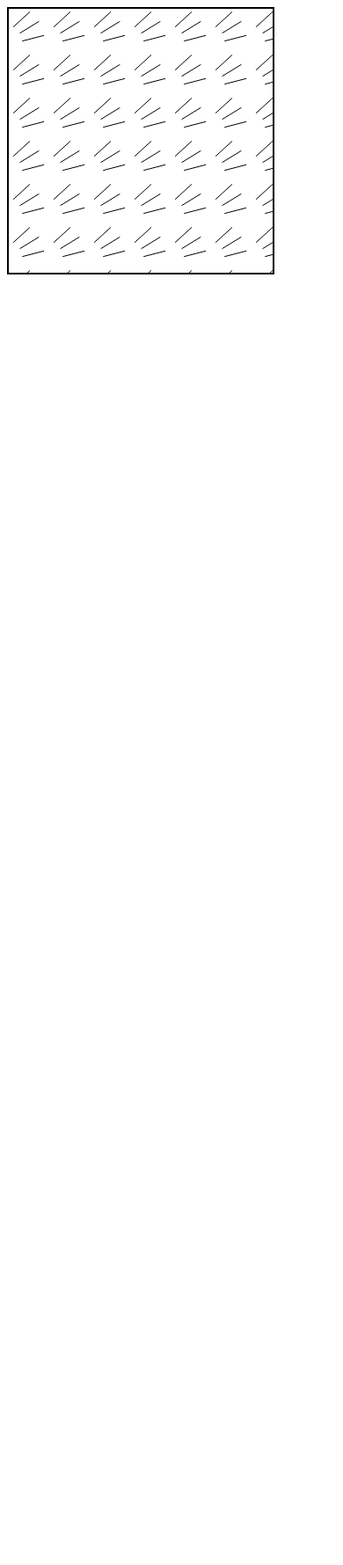
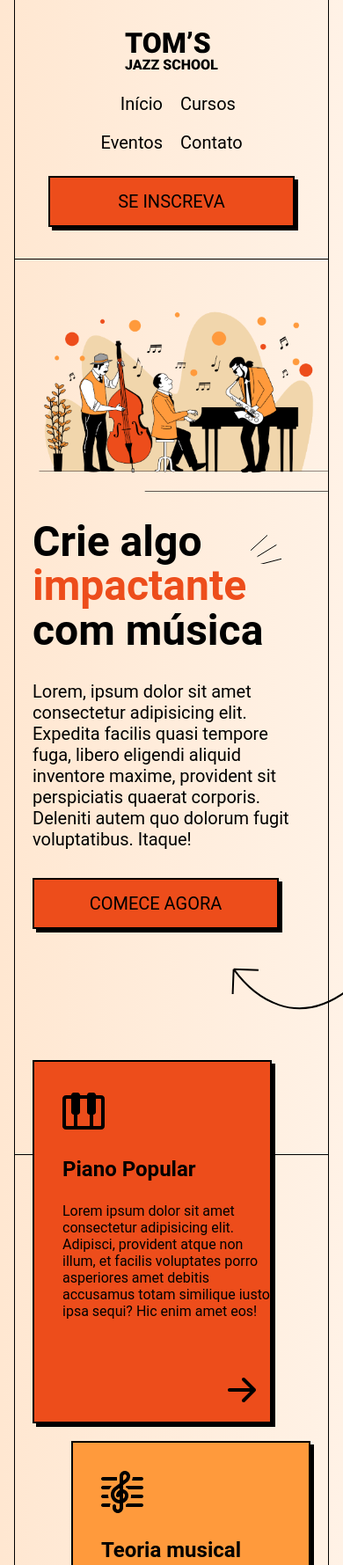
Before and after one commit to danielcoutodev/Lading_page_exemplo, a plain HTML site: page index.html in a window 390 px wide. Shown: the top 1779 px of the page at 88% size. Before the commit the page ends 844 px from the top, so only its background shows below. Drawn offline with Linux system fonts and the light colour scheme.

Commit message:
Site Mobile complet

```diff
--- a/index.html
+++ b/index.html
@@ -1,22 +1,87 @@
 <!DOCTYPE html>
-<html lang="en">
+<html lang="pt-br">
 <head>
     <meta charset="UTF-8">
     <meta http-equiv="X-UA-Compatible" content="IE=edge">
     <meta name="viewport" content="width=device-width, initial-scale=1.0">
-    <title>Document</title>
-    <style>
-        div{
-            border: 2px solid black;
-            width: 300px;
-            height: 300px;
-            background-image: url(imagens/drive-download-20230318T204225Z-001/three-dashes.svg);
-        }
-    </style>
+    <title>Tom's Jazz School</title>
+    <link rel="stylesheet" href="style.css">
+    <link rel="stylesheet" href="media.css">
+
 </head>
 <body >
-    <div>
+    <header>
+        <div>
+            <img src="imagens/drive-download-20230318T204225Z-001/logo.svg" alt="Tom's Jazz School">
+        <nav class="mt-1 mx-auto">
+            <a href="#">Início</a>
+            <a href="#">Cursos</a>
+            <a href="#">Eventos</a>
+            <a href="#">Contato</a>
+        </nav>
+        <a href="#" class="button mt-1 mb-1 mx-auto">Se inscreva</a>
+        </div>
 
-    </div>
+    </header>
+    <main>
+        <section class="hero-section">
+            <img src="imagens/drive-download-20230318T204225Z-001/hero-img.png" alt="Jazz band">
+            <div>
+                <h1 class="mt-2">Crie algo<span class="text-primary decoration"> impactante </span>com música</h1>
+                <p class="mt-2 mb-2">Lorem, ipsum dolor sit amet consectetur adipisicing elit. Expedita facilis quasi tempore fuga, libero eligendi aliquid inventore maxime, provident sit perspiciatis quaerat corporis. Deleniti autem quo dolorum fugit voluptatibus. Itaque!</p>
+                <a href="#" class="button">Comece agora</a>
+            </div>
+        </section>
+        <section class="courses-section">
+            <div class="cards">
+                <article class="card">
+                    <img src="imagens/drive-download-20230318T204225Z-001/piano.png" alt="Piano">
+                    <strong>Piano Popular</strong>
+                    <p>Lorem ipsum dolor sit amet consectetur adipisicing elit. Adipisci, provident atque non illum, et facilis voluptates porro asperiores amet debitis accusamus totam similique iusto ipsa sequi? Hic enim amet eos!</p>
+                    <a href="#"><img src="imagens/drive-download-20230318T204225Z-001/arrow-right.svg" alt="ir para página do curso"></a>
+                </article>
+                <article class="card">
+                    <img src="imagens/drive-download-20230318T204225Z-001/clef.png" alt="Clave de sol">
+                    <strong>Teoria musical</strong>
+                    <p>Lorem ipsum dolor sit amet consectetur adipisicing elit. Adipisci, provident atque non illum, et facilis voluptates porro asperiores amet debitis accusamus totam similique iusto ipsa sequi? Hic enim amet eos!</p>
+                    <a href="#"><img src="imagens/drive-download-20230318T204225Z-001/arrow-right.svg" alt="ir para página do curso"></a>
+                </article>
+                <article class="card">
+                    <img src="imagens/drive-download-20230318T204225Z-001/sax.png" alt="Saxofone">
+                    <strong>Sax alto</strong>
+                    <p>Lorem ipsum dolor sit amet consectetur adipisicing elit. Adipisci, provident atque non illum, et facilis voluptates porro asperiores amet debitis accusamus totam similique iusto ipsa sequi? Hic enim amet eos!</p>
+                    <a href="#"><img src="imagens/drive-download-20230318T204225Z-001/arrow-right.svg" alt="ir para página do curso"></a>
+                </article>
+                <article class="card">
+                    <img src="imagens/drive-download-20230318T204225Z-001/drums.png" alt="Bateria">
+                    <strong>Bateria</strong>
+                    <p>Lorem ipsum dolor sit amet consectetur adipisicing elit. Adipisci, provident atque non illum, et facilis voluptates porro asperiores amet debitis accusamus totam similique iusto ipsa sequi? Hic enim amet eos!</p>
+                    <a href="#"><img src="imagens/drive-download-20230318T204225Z-001/arrow-right.svg" alt="ir para página do curso"></a>
+                </article>
+            </div>
+
+            <h2 class="text-center">E <span class="text-primary">vários</span> outros</h2>
+            <a href="#" class="button mt-2 mx-auto">Conhecer cursos</a>
+        </section>
+    </main>
+
+    <footer>
+        <div>
+            <img src="imagens/drive-download-20230318T204225Z-001/logo.svg" alt="Tom's Jazz School" class="mt-1">
+            <p class="mb-2">Lorem ipsum dolor sit, amet consectetur adipisicing elit. Suscipit doloremque ea quibusdam minima fuga sint illum nisi, repellendus architecto praesentium quidem veniam a ducimus eos aperiam perspiciatis velit, magnam asperiores.</p>
+        </div>
+        <nav>
+            <a href="#">Início</a>
+            <a href="#">Cursos</a>
+            <a href="#">Eventos</a>
+            <a href="#">Contato</a>
+        </nav>
+        <form action="#" class="newsletter-form">
+            <label for="email" class="mt-1 mb-1">Receba materiais gratuitos no seu email</label>
+            <input type="email" name="email" id="email" placeholder="Digite seu e-mail" class="mb-1">
+            <button class="button mb-2">Quero receber</button>
+        </form>
+
+    </footer>
 </body>
 </html>
--- /dev/null
+++ b/media.css
@@ -0,0 +1,26 @@
+@charset "UTF-8";
+
+@media screen and (min-width: 40em) {
+    header nav{
+        display: block;
+        text-align: center;
+    }
+
+    .cards{
+        flex-direction: row;
+        flex-wrap: wrap;
+        justify-content: center;
+    }
+
+    .card:nth-child(2n){
+        margin-top: 1em;
+    }
+}
+
+@media screen and (min-width: 48em){
+    header div{
+        display: flex;
+        align-items: center;
+        justify-content: space-between;
+    }
+}
--- /dev/null
+++ b/style.css
@@ -0,0 +1,205 @@
+@charset "UTF-8";
+
+* {
+    box-sizing: border-box;
+    font-family: 'Roboto', sans-serif;
+    margin: 0px;
+    padding: 0px;
+}
+
+:root{
+    --color-primary: #ED4D1B;
+    --color-secondary: #FF9A3C;
+    --color-black: #000000;
+    --color-white: #fff;
+}
+
+body{
+    background: linear-gradient(90deg, #FFE7D1 0%, #FFF2E6 100%);
+    padding: 0 1rem;
+}
+
+header, .hero-section, .courses-section, footer{
+    border: solid var(--color-black);
+    border-width:  0px 1px 1px 1px ;
+    padding: 1.25em; /* rem == em */
+}
+
+header img{
+    display: block;
+    margin: 1em auto;
+}
+
+header nav{
+    display: grid;
+    grid-template-columns: 1fr 1fr;
+}
+
+nav a {
+    color: var(--color-black);
+    font-size: 1.25em;
+    padding: .5em;
+    text-decoration: none;
+}
+
+header nav a:nth-child(2n-1){
+    text-align: right;
+}
+
+.button{
+    background-color: var(--color-primary);
+    border: 2px solid black;
+    box-shadow: 4px 4px 0 black;
+    color: black;
+    display: block;
+    font-size: 1.25em;
+    padding: .75em 1em;
+    max-width: 14em;
+    text-align: center;
+    text-decoration: none;
+    text-transform: uppercase;
+}
+
+.hero-section{
+    padding-right: 0;
+    padding-bottom: 16em;
+}
+
+.hero-section img{
+    display: block;
+    margin: 1.25em 0 0 auto;
+    max-width: 100%;
+}
+
+h1{
+    font-size: 3em;
+    line-height: 105%;
+}
+
+h2{
+    font-size: 2.25em;
+}
+
+.hero-section p {
+    font-size: 1.25em;
+    padding-right: 1.25em;
+}
+
+.hero-section .button{
+    position: relative;
+}
+
+.hero-section .button::after{
+    content: '';
+    background: url(imagens/drive-download-20230318T204225Z-001/arrow-curve.svg);
+    position: absolute;
+    top: 5em;
+    right: -4em;
+    height: 48px;
+    width: 132px;
+}
+
+.decoration{
+    display: block;
+    position: relative;
+}
+
+.decoration::after{
+    content: '';
+    background: url(imagens/drive-download-20230318T204225Z-001/three-dashes.svg);
+    position: absolute;
+    top: -0.75em;
+    height: 36px;
+    width: 40px;
+}
+
+.courses-section{
+    padding-bottom: 8em;
+}
+
+.cards{
+    display: flex;
+    flex-direction: column;
+    align-items: start;
+    gap: 1.25em;
+    margin-top: -8em;
+    margin-bottom: 4em;
+}
+
+.card{
+    background-color: var(--color-primary);
+    border: 2px solid black;
+    box-shadow: 4px 4px 0 black;
+    max-width: 17em;
+    padding: 2em 0 0 2em;
+}
+
+.card:nth-child(2n){
+    background-color: #FF9A3C;
+    align-self: end;
+}
+
+.card strong{
+    display: block;
+    font-size: 1.5em;
+    margin: 1em 0;
+}
+
+.card a{
+    display: block;
+    margin: 3em 0 0 auto;
+    width: fit-content;
+}
+
+footer{
+    border-bottom: 0;
+    padding: 1em 1.25em 4em;
+}
+
+footer nav a{
+    display: block;
+    padding-left: 0;
+}
+
+.newsletter-form label{
+    display: block;
+    font-size: 1.5em;
+}
+
+.newsletter-form input{
+    border: 2px solid black;
+    box-shadow: 4px 4px 0 black;
+    font-size: 1.5em;
+    padding: .5em;
+    width: 100%;
+}
+
+
+.mt-1{
+    margin-top: 1rem;
+}
+
+.mt-2{
+    margin-top: 2rem;
+}
+
+.mb-1{
+    margin-bottom: 1rem;
+}
+
+.mb-2{
+    margin-bottom: 2rem;
+}
+
+.mx-auto{
+    margin-left: auto;
+    margin-right: auto;
+}
+
+.text-primary{
+    color: var(--color-primary);
+}
+
+.text-center{
+    text-align: center;
+}
```
Also changed, not shown: imagens/drive-download-20230318T204225Z-001/hero-img.png (added), imagens/drive-download-20230318T204225Z-001/hero-img.svg (deleted).
